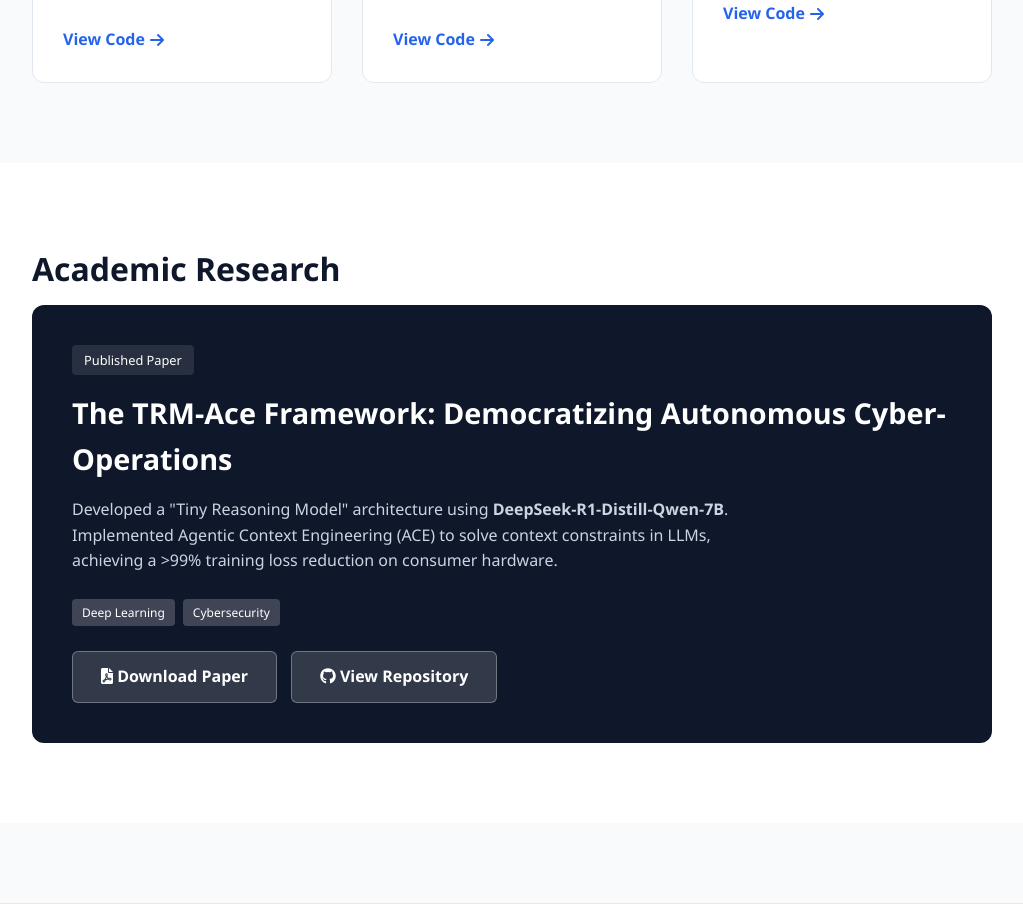
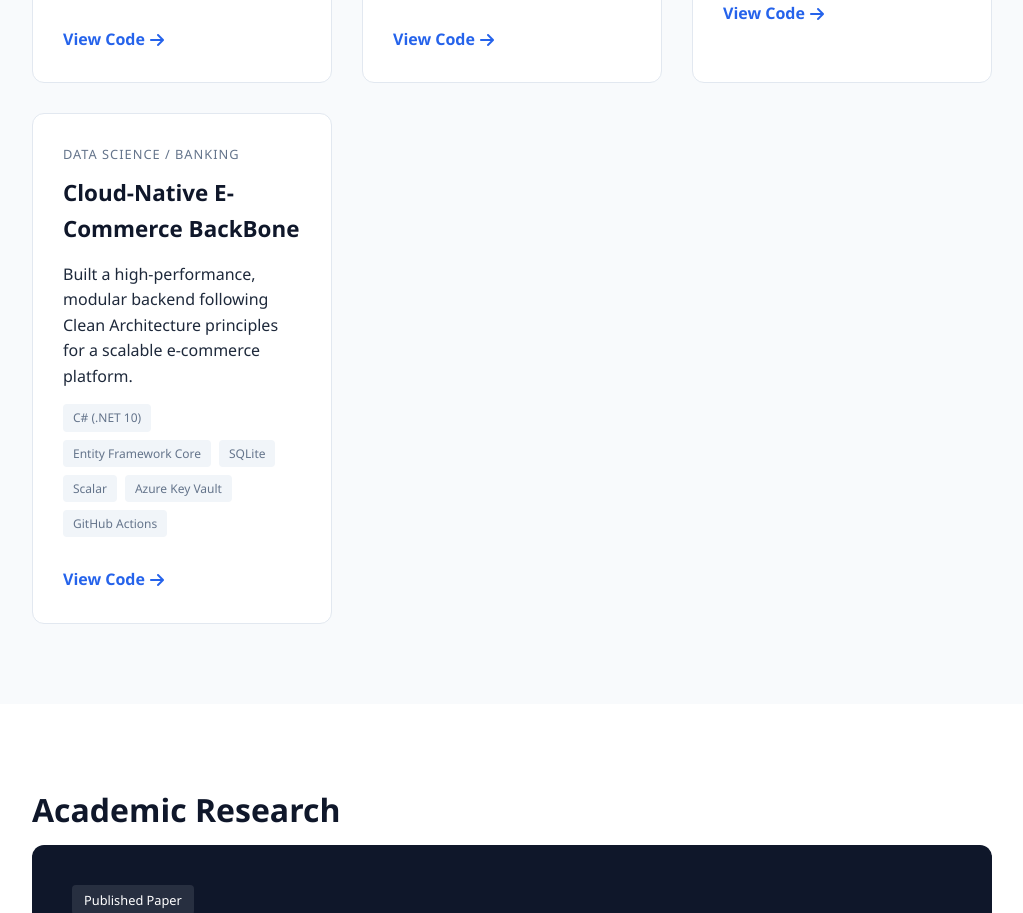
Before and after one commit to PTA-Avenger/thatomabena, a plain HTML site: page index.html in a window 1280 px wide. Shown: the part 1686-2599 px from the top of the page, without its empty margins (128-1151 px from the left). Drawn offline with Linux system fonts and the light colour scheme.

Commit message:
Refactor index.html structure and content

```diff
--- a/index.html
+++ b/index.html
@@ -153,7 +153,7 @@
                             <span class="tech-pill">FastAPI</span>
                             <span class="tech-pill">Docker</span>
                         </div>
-                        <a href="https://github.com/PTA-Avenger" class="project-link">View Code <i class="fas fa-arrow-right"></i></a>
+                        <a href="https://github.com/PTA-Avenger/my-kyc-project" class="project-link">View Code <i class="fas fa-arrow-right"></i></a>
                     </div>
                 </div>
 
@@ -168,7 +168,7 @@
                             <span class="tech-pill">InfluxDB</span>
                             <span class="tech-pill">Grafana</span>
                         </div>
-                        <a href="https://github.com/PTA-Avenger" class="project-link">View Code <i class="fas fa-arrow-right"></i></a>
+                        <a href="https://github.com/PTA-Avenger/smart-fleet" class="project-link">View Code <i class="fas fa-arrow-right"></i></a>
                     </div>
                 </div>
 
@@ -182,7 +182,24 @@
                             <span class="tech-pill">Streamlit</span>
                             <span class="tech-pill">Banking Logic</span>
                         </div>
-                        <a href="https://github.com/PTA-Avenger" class="project-link">View Code <i class="fas fa-arrow-right"></i></a>
+                        <a href="https://github.com/PTA-Avenger/fintech-fraud-detection" class="project-link">View Code <i class="fas fa-arrow-right"></i></a>
+                    </div>
+                </div>
+
+                <div class="project-card">
+                    <div class="card-body">
+                        <span class="card-meta">Data Science / Banking</span>
+                        <h3>Cloud-Native E-Commerce BackBone</h3>
+                        <p>Built a high-performance, modular backend following Clean Architecture principles for a scalable e-commerce platform.</p>
+                        <div class="tech-stack">
+                            <span class="tech-pill">C# (.NET 10)</span>
+                            <span class="tech-pill">Entity Framework Core</span>
+                            <span class="tech-pill">SQLite</span>
+                            <span class="tech-pill">Scalar</span>
+                            <span class="tech-pill">Azure Key Vault</span>
+                            <span class="tech-pill">GitHub Actions</span>
+                        </div>
+                        <a href="https://github.com/PTA-Avenger/fintech-fraud-detection" class="project-link">View Code <i class="fas fa-arrow-right"></i></a>
                     </div>
                 </div>
 
@@ -233,5 +250,4 @@
     </section>
 
 </body>
-
 </html>
```
